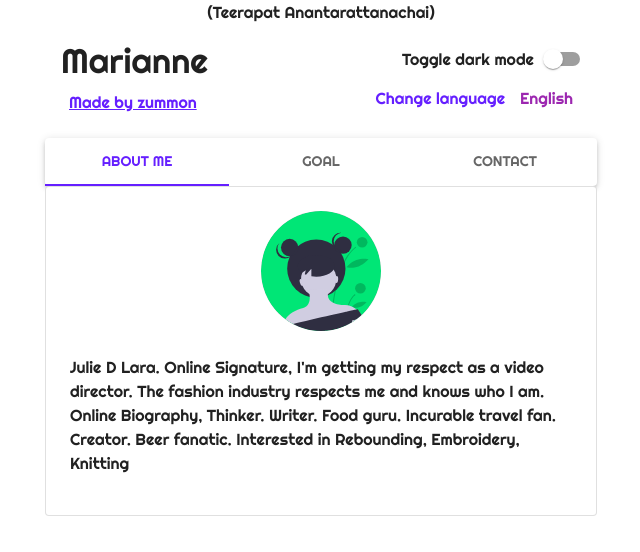
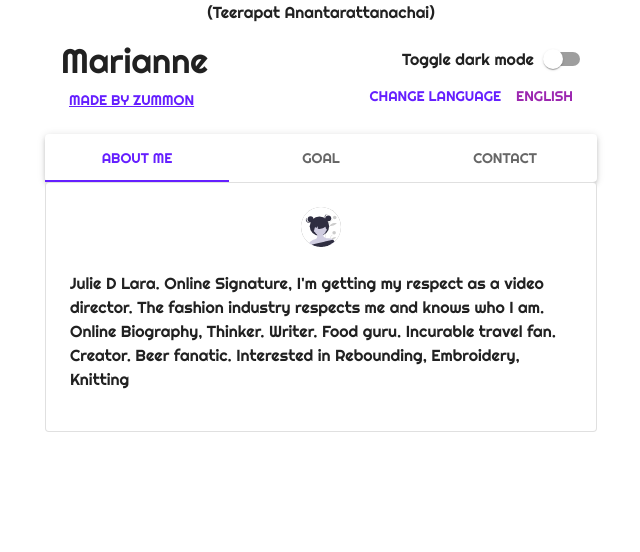
Before and after one commit to zummon/material-contact-card-nextjs, a React (Vite) app: page / in a window 1280 px wide. Both pictures are taken after a click on the tab "ABOUT ME". Shown: the top 552 px of the page, without its empty margins (319-959 px from the left). Built offline with nearby package versions, Linux system fonts and the light colour scheme.

Commit message:
Update 3 files

```diff
--- a/package.json
+++ b/package.json
@@ -5,6 +5,7 @@
 		"@emotion/react": "^11.11.1",
 		"@emotion/styled": "^11.11.0",
 		"@mui/material": "^5.14.5",
+		"@mui/styles": "^5.14.5",
 		"react": "^18.2.0",
 		"react-dom": "^18.2.0"
 	},
--- a/src/App.jsx
+++ b/src/App.jsx
@@ -15,15 +15,14 @@ import {
   ButtonGroup,
   Container,
 } from "@mui/material";
-
+import makeStyles from "@mui/styles/makeStyles";
 import { Context } from "./Context";
 import languages from "./languages.json";
 
-// makeStyles((theme) => ({
-
-const useStyles = {
+const useStyles = makeStyles((theme) => {
+  return {
     scope: {
-		padding: "24px",
+      padding: theme.spacing(3),
     },
     textDefault: {
       textTransform: "none",
@@ -33,19 +32,18 @@ const useStyles = {
       textAlign: "right",
     },
     myPic: {
-		// color: theme.palette.primary.main,
-		color: "#00e676",
-		marginBottom: "24px",
+      color: theme.palette.primary.main,
+      marginBottom: theme.spacing(3),
       marginLeft: "auto",
       marginRight: "auto",
-		height: "120px",
-		width: "120px",
+      height: theme.spacing(15),
+      width: theme.spacing(15),
     },
     myMap: {
       border: 0,
       borderRadius: "5px",
       display: "block",
-		marginBottom: "24px",
+      marginBottom: theme.spacing(3),
       marginLeft: "auto",
       marginRight: "auto",
       maxWidth: "100%",
@@ -53,9 +51,10 @@ const useStyles = {
       width: "400px",
     },
   };
+});
 
 export default () => {
-	const classes = useStyles;
+  const classes = useStyles();
   const { darkmode, handleDarkmode, language, handleLanguage } =
     useContext(Context);
   const { translation } = language;
@@ -71,13 +70,13 @@ export default () => {
         <Grid item xs={12} sm={6}>
           <Box p={2}>
             <Typography variant="h4">{translation["headline"]}</Typography>
-						<Button variant="text" style={classes.textDefault}>
+            <Button variant="text" className={classes.textDefault}>
               <u>{translation["sub-headline"]}</u>
             </Button>
           </Box>
         </Grid>
         <Grid item xs={12} sm={6}>
-					<Box p={2} style={classes.textRight}>
+          <Box p={2} className={classes.textRight}>
             {/* dark mode part */}
             <FormControlLabel
               labelPlacement="start"
@@ -94,13 +93,13 @@ export default () => {
 
             {/* language part */}
             <ButtonGroup display="block">
-							<Button variant="text" style={classes.textDefault}>
+              <Button variant="text" className={classes.textDefault}>
                 {translation["change-language"]}
               </Button>
               <Button
                 variant="text"
                 color="secondary"
-								style={classes.textDefault}
+                className={classes.textDefault}
                 onClick={(event) => setAnchorEl(event.currentTarget)}
               >
                 {language.name}
@@ -144,9 +143,9 @@ export default () => {
       </Paper>
 
       {/* Body */}
-			<Paper variant="outlined" style={classes.scope}>
+      <Paper variant="outlined" className={classes.scope}>
         <div hidden={tab !== 0}>
-					<Avatar style={classes.myPic}>
+          <Avatar className={classes.myPic}>
             {/* https://undraw.co/ */}
             <svg
               data-name="Layer 1"
@@ -292,7 +291,7 @@ export default () => {
         <div hidden={tab !== 2}>
           {/* https://www.google.com/maps */}
           <iframe
-						style={classes.myMap}
+            className={classes.myMap}
             src="https://www.google.com/maps/embed?pb=!1m14!1m12!1m3!1d12605.205205101372!2d-82.85086127234254!3d37.82983162410789!2m3!1f0!2f0!3f0!3m2!1i1024!2i768!4f13.1!5e0!3m2!1sen!2sth!4v1616864581381!5m2!1sen!2sth"
             loading="lazy"
           />
```
Also changed, not shown: 1 other file (tests, documents, lock files or other folders). Lines whose indentation alone changed are shown as unchanged.
